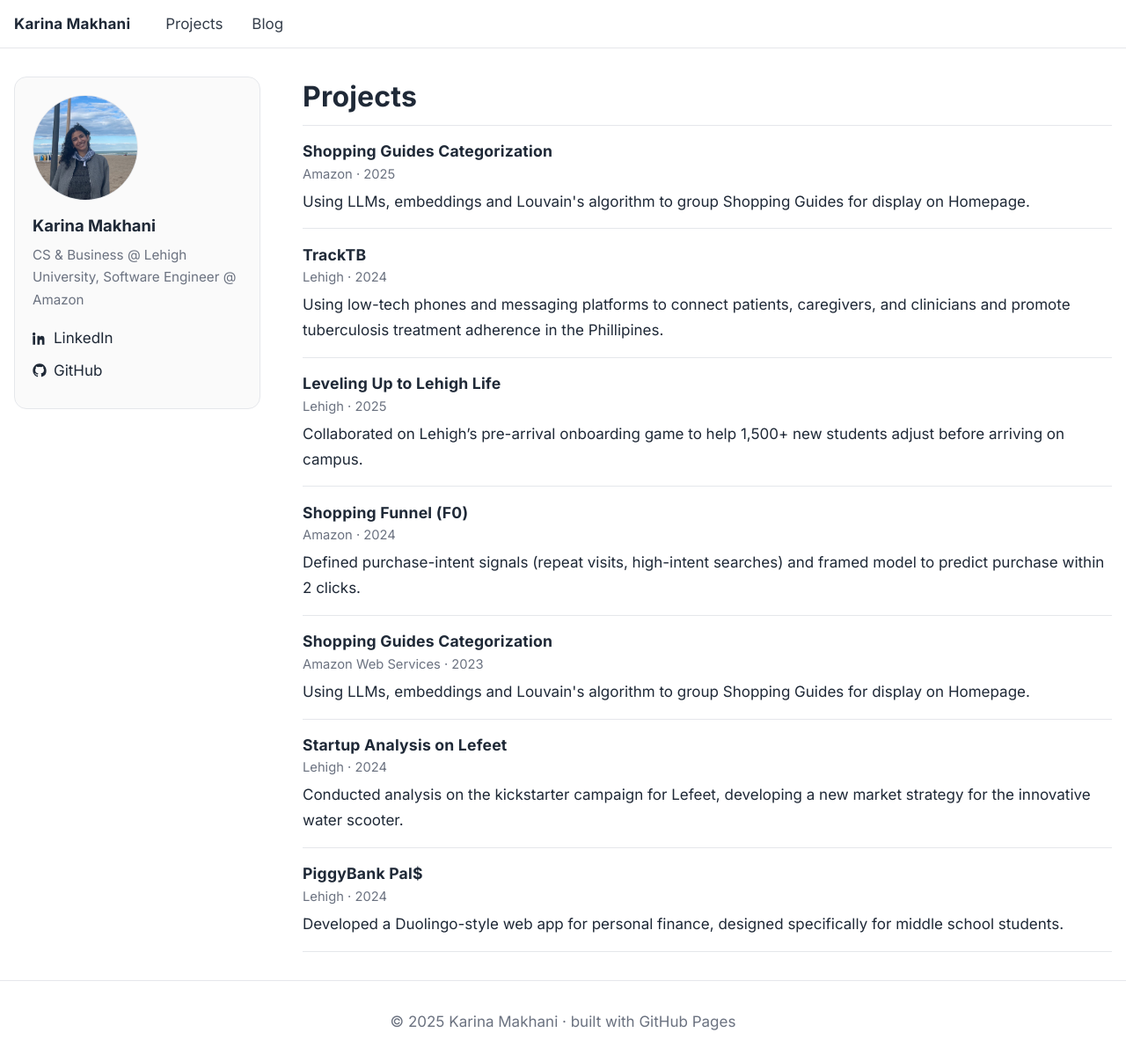
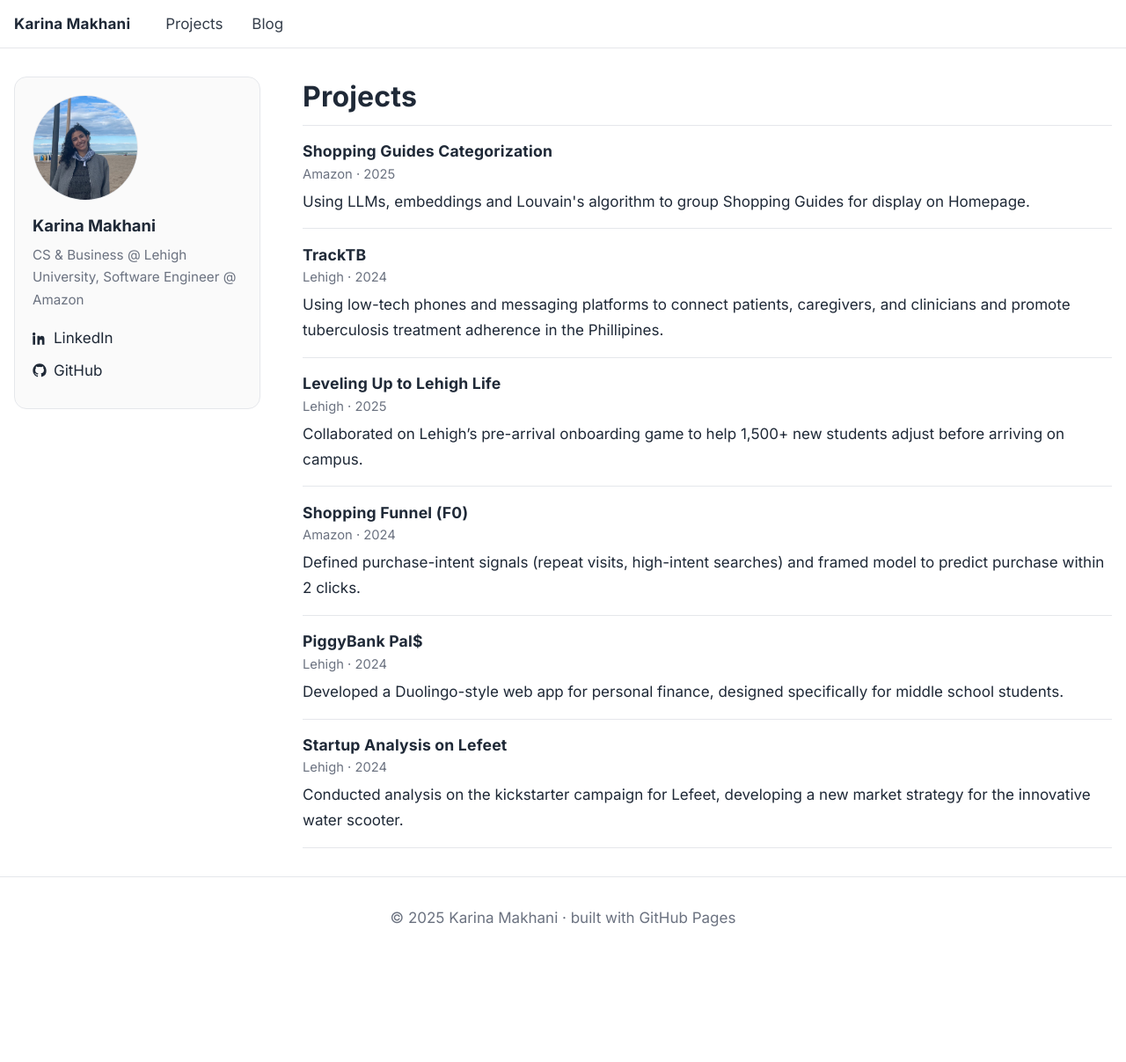
Before and after one commit to karinamakhani/karinamakhani.github.io, a Jekyll site: the page built from projects.md, in a window 1280 px wide and 1207 px high. Shown: the whole window at 88% size. Built offline with Jekyll 4.4.1, drawn with Linux system fonts in a browser that asks for light colours.

Commit message:
Formatting changes

```diff
--- a/_projects/buildings.md
+++ /dev/null
@@ -1,12 +0,0 @@
----
-title: Shopping Guides Categorization
-meta: Amazon Web Services · 2023
-order: 5
-summary: Using LLMs, embeddings and Louvain's algorithm to group Shopping Guides for display on Homepage.
----
-
-Longer description goes here. You can add sections, bullets, images, etc.
-
-- What you did
-- Impact / metrics
-- Stack (Python, PyTorch, etc.)
--- a/index.html
+++ b/index.html
@@ -10,8 +10,8 @@
   rel="noopener">Computer Science and Business</a> at Lehigh University. </p>
 
   <p>At Lehigh, I'm a developer
-  working on <a href="https://wordpress.lehigh.edu/intractb/" target="_blank" rel="noopener">TrackTB</a>, a platform that
-  improves tuberculosis adherence in the Phillipines, and on <a herf="https://creativeinquiry.lehigh.edu/impactfellowships/campus-sustainable-impact-fellowship/leveling-lehigh-life-using-video-games-decrease-anxiety-during-transition-college"
+  working on <a href="https://karinamakhani.github.io/projects/tracktb/" target="_blank" rel="noopener">TrackTB</a>, a platform that
+  improves tuberculosis adherence in the Phillipines, and on <a herf="https://karinamakhani.github.io/projects/lutll/"
   target="_blank" rel="noopener">Leveling Up to Lehigh Life</a>, a video game designed to help new students acclimate
   to Lehigh's campus and culture before getting to campus.
 </p>
```
Also changed, not shown: _projects/tracktb.md (+0 -6 lines), _projects/startup-analysis.md (renamed from _projects/entp101.md).
